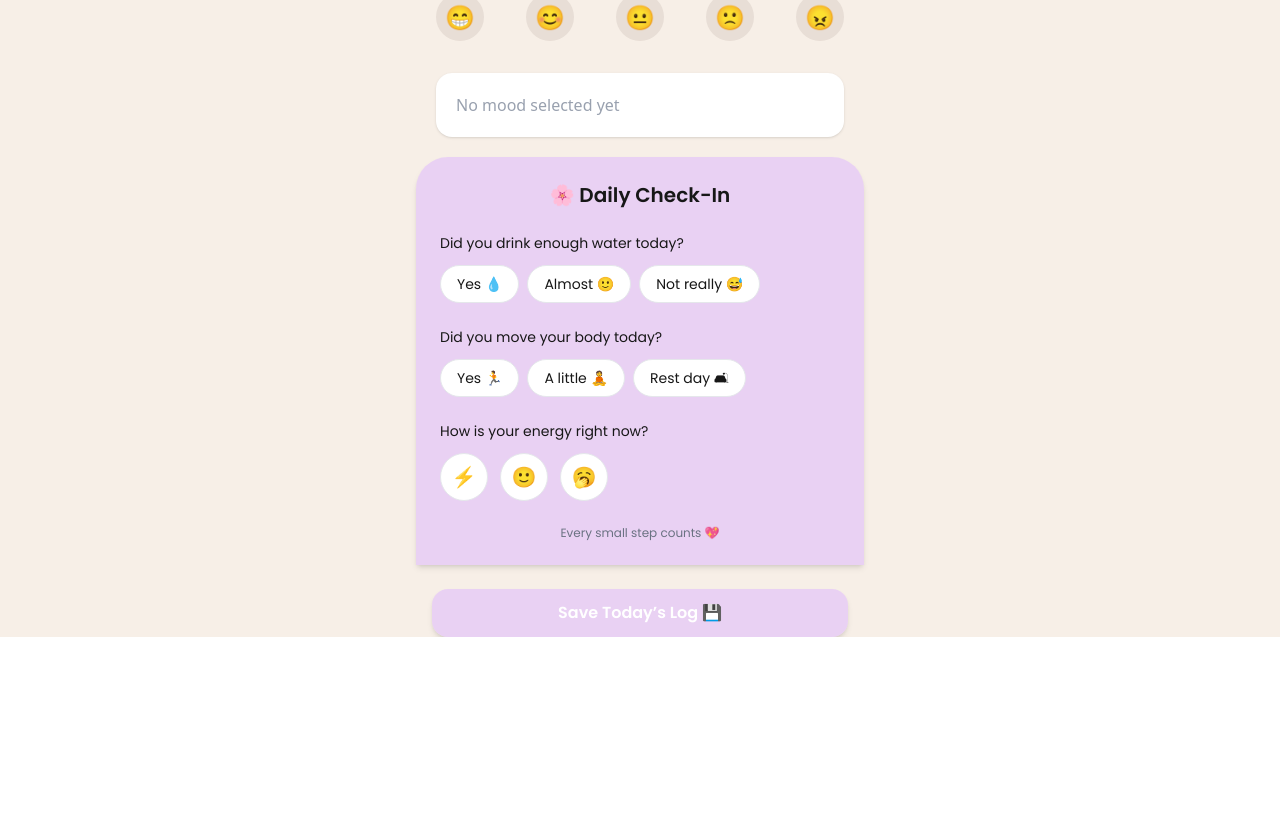
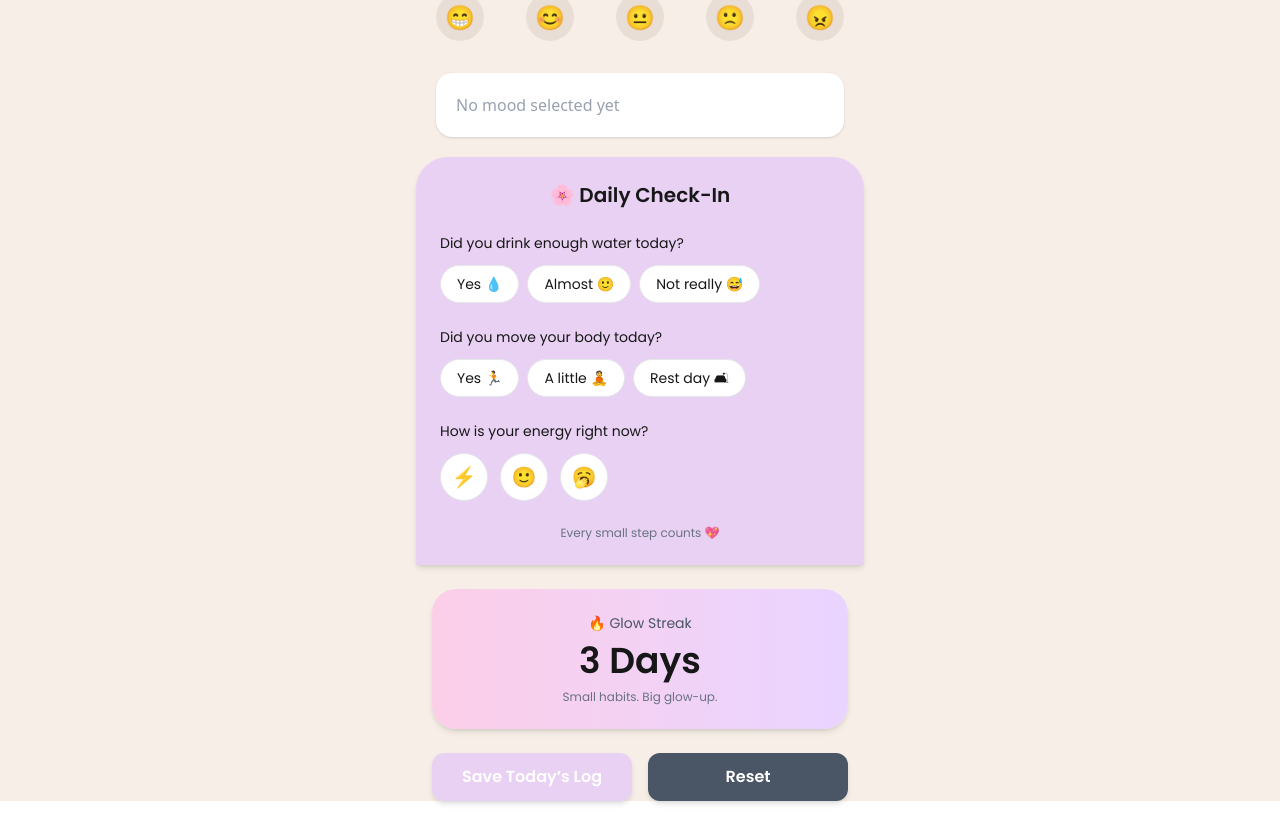
Before and after one commit to sritidev/glowup-tracker, a Next.js app: page /dashboard in a window 1280 px wide. Shown: the part 181-998 px from the top of the page. Before the commit the page ends 818 px from the top, so only its background shows below. Built offline with nearby package versions, Linux system fonts and the light colour scheme.

Commit message:
Streak card added

```diff
--- /dev/null
+++ b/src/app/components/StreakCard.jsx
@@ -0,0 +1,14 @@
+export default function StreakCard () {
+    const streak = 3;
+    return (
+        <div className="max-w-md mx-auto mt-6 px-4">
+          <div className="bg-gradient-to-r from-pink-200 to-purple-200 rounded-3xl p-6 text-center shadow-md">
+            <p className="text-sm text-gray-600">🔥 Glow Streak</p>
+            <h2 className="text-4xl font-bold mt-2">{streak} Days</h2>
+            <p className="text-xs mt-2 text-gray-500">
+              Small habits. Big glow-up.
+            </p>
+          </div>
+        </div>
+      );
+}
--- a/src/app/dashboard/page.js
+++ b/src/app/dashboard/page.js
@@ -3,13 +3,13 @@ import { useState } from "react"
 import DailyCheckInCard from "../components/mood/DailyCheckInCard";
 import MoodSelector from "../components/mood/MoodSelector";
 import DailySummary from "../components/DailySummary";
+import StreakCard from "../components/StreakCard";
 
 export default function Dashboard() {
     const [selectMood, setSelectMood] = useState(null);
     const [hydration, setHydration] = useState(null);
     const [movement, setMovement] = useState(null);
     const [energy, setEnergy] = useState(null);
-    const [message, setMessage] = useState("");
     const [toast, setToast] = useState("");
 
 
@@ -56,12 +56,25 @@ export default function Dashboard() {
                 movement={movement}
                 energy={energy}
             />
-            <div className="max-w-md mx-auto mt-6 px-4 text-center">
+            <StreakCard/>
+            <div className="max-w-md mx-auto flex justify-around gap-4 mt-6 mb-4 px-4 text-center">
                 <button
                     onClick={handleSave}
-                    className="w-full bg-[#dab2ff7d] hover:bg-pink-500 text-white font-semibold py-3 rounded-2xl shadow-md transition"
+                    className="w-full bg-[#dab2ff7d] hover:bg-pink-500 text-white font-semibold py-3 rounded-xl shadow-md transition"
                 >
-                    Save Today’s Log 💾
+                    Save Today’s Log
+                </button>
+                <button
+                    onClick={()=>{
+                        setSelectMood(null);
+                        setHydration(null);
+                        setMovement(null);
+                        setEnergy(null);
+                    }
+                    }
+                    className="w-full bg-gray-600 hover:bg-pink-500 text-white font-semibold py-3 rounded-xl shadow-md transition"
+                >
+                    Reset
                 </button>
 
             </div>
```
